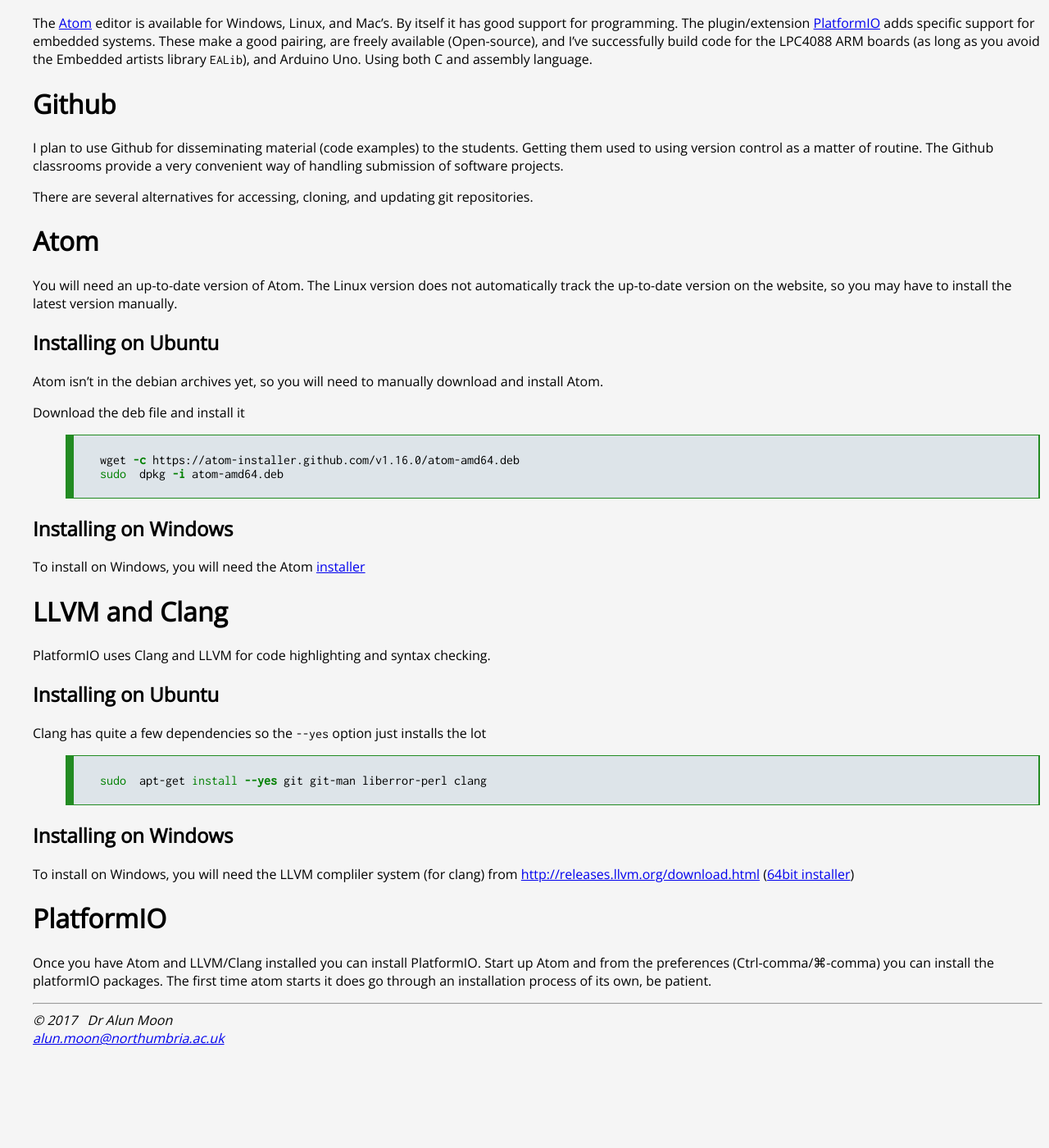
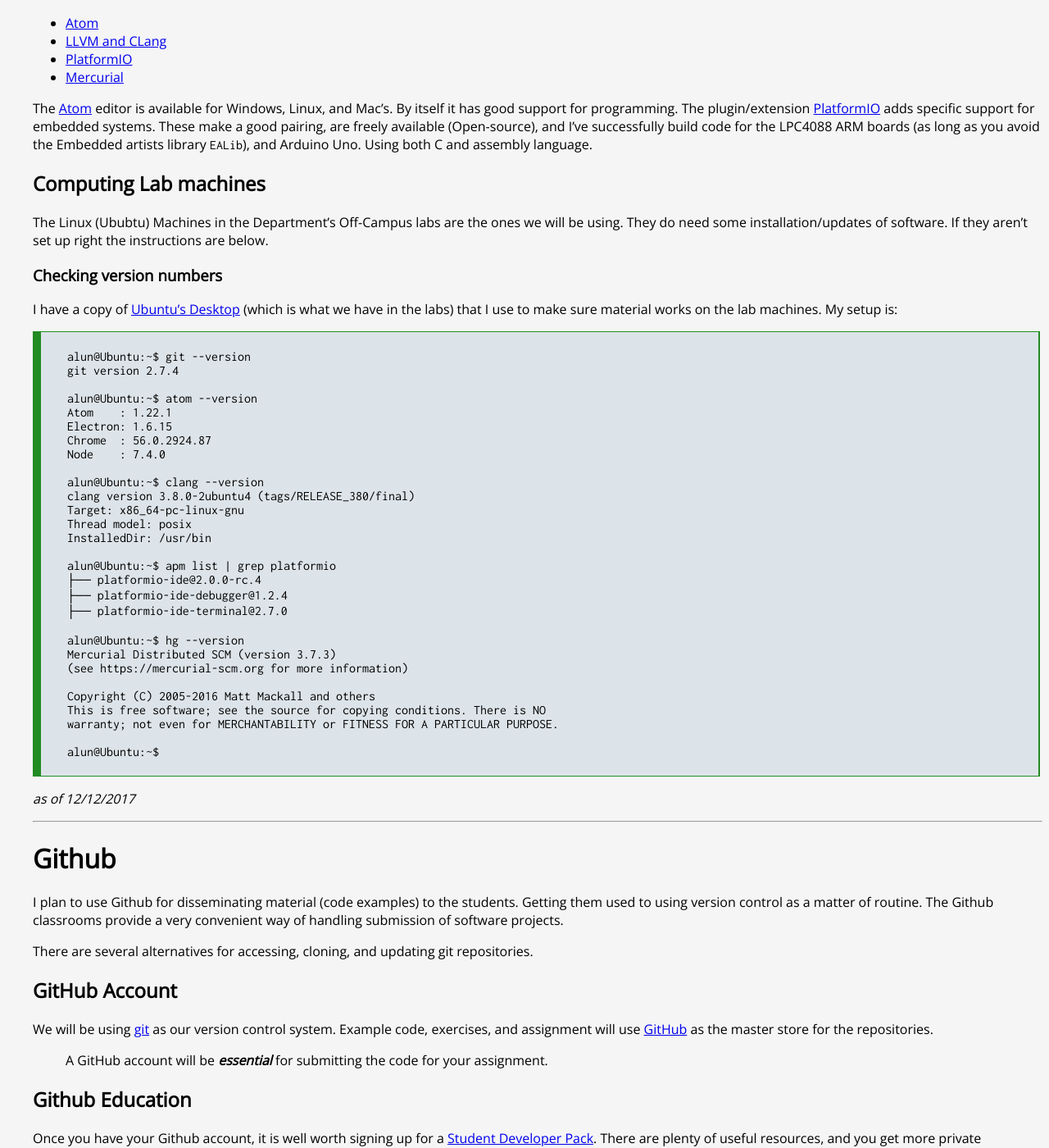
Before and after one commit to kf5011/kf5011.github.io, a Jekyll site: the page built from platform.md, in a window 1280 px wide and 1400 px high, scrolled down 212 px. Shown: the whole window at 82% size. Built offline with Jekyll 4.4.1, drawn with Linux system fonts in a browser that asks for light colours; before the commit the page ends 1497 px from its top, so only the background shows below that; some of the changed text lies outside the part shown.

Commit message:
install instructions to get ubuntu up to date

```diff
--- a/platform.md
+++ b/platform.md
@@ -1,16 +1,78 @@
 ---
 layout: default
-title: Development Platform
+title: Software Platform
 ---
 
-# Development platform
+# Software platform
+
+ * [Atom](#atom)
+ * [LLVM and CLang](#llvm-and-clang)
+ * [PlatformIO](#platformio)
+ * [Mercurial](#mercurial)
 
 The [Atom](http://atom.io) editor is available for Windows, Linux, and Mac's.  By itself it has good support for programming.   The plugin/extension [PlatformIO](http://platformIO.org) adds specific support for embedded systems.  These make a good pairing, are freely available (Open-source), and I've successfully build code for the LPC4088 ARM boards (as long as you avoid the Embedded artists library `EALib`), and Arduino Uno.  Using both C and assembly language.
+
+## Computing Lab machines
+The Linux (Ububtu)  Machines in the Department's Off-Campus labs are the ones we will be using.  They do need some installation/updates of software.   If they aren't set up right the instructions are below.
+
+### Checking version numbers
+I have a copy of [Ubuntu's Desktop](https://www.ubuntu.com/download/desktop) (which is what we have in the labs) that I use to make sure material works on the lab machines.   My setup is:
+
+    alun@Ubuntu:~$ git --version
+    git version 2.7.4
+
+    alun@Ubuntu:~$ atom --version
+    Atom    : 1.22.1
+    Electron: 1.6.15
+    Chrome  : 56.0.2924.87
+    Node    : 7.4.0
+
+    alun@Ubuntu:~$ clang --version
+    clang version 3.8.0-2ubuntu4 (tags/RELEASE_380/final)
+    Target: x86_64-pc-linux-gnu
+    Thread model: posix
+    InstalledDir: /usr/bin
+
+    alun@Ubuntu:~$ apm list | grep platformio
+    ├── platformio-ide@2.0.0-rc.4
+    ├── platformio-ide-debugger@1.2.4
+    ├── platformio-ide-terminal@2.7.0
+
+    alun@Ubuntu:~$ hg --version
+    Mercurial Distributed SCM (version 3.7.3)
+    (see https://mercurial-scm.org for more information)
+
+    Copyright (C) 2005-2016 Matt Mackall and others
+    This is free software; see the source for copying conditions. There is NO
+    warranty; not even for MERCHANTABILITY or FITNESS FOR A PARTICULAR PURPOSE.
+
+    alun@Ubuntu:~$
+{: .example}
+_as of 12/12/2017_
+
+---
 
 # Github
 I plan to use Github for disseminating material (code examples) to the students.  Getting them used to using version control as a matter of routine.  The  Github classrooms provide a very convenient way of handling submission of software projects.
 
 There are several alternatives for accessing, cloning, and updating git repositories.
+
+## GitHub Account
+We will be using [git](https://git-scm.com/) as our version control system.  Example code, exercises, and assignment will use [GitHub](https://github.com/)
+as the master store for the repositories.
+
+> A GitHub account will be __*essential*__ for submitting the code for your assignment.
+
+## Github Education
+Once you have your Github account, it is well worth signing up for a [Student Developer Pack](https://education.github.com/pack).  There are plenty of useful resources, and you get more private repositories for your account.
+
+## On Ubuntu
+To install on ubuntu
+
+    sudo apt install git
+{: .example}
+
+---
 
 # Atom
 You will need an up-to-date version of Atom.  The Linux version does not automatically track the up-to-date version on the website, so you may have to install the latest version manually.
@@ -18,30 +80,55 @@ You will need an up-to-date version of Atom.  The Linux version does not automat
 ## Installing on Ubuntu
 Atom isn't in the debian archives yet, so you will need to manually download and install Atom.
 
-Download the deb file and install it
-{% highlight bash %}
-wget -c https://atom-installer.github.com/v1.16.0/atom-amd64.deb
-sudo  dpkg -i atom-amd64.deb
-{% endhighlight %}{: .example}
+Download the deb file and install it.  To get the link go to the [releases page](https://github.com/atom/atom/releases/latest) and copy the link address for the `.deb` file.
+
+    wget  https://github.com/atom/atom/releases/download/v1.22.1/atom-amd64.deb
+    sudo  dpkg -i atom-amd64.deb
+{: .example}
 
 ## Installing on Windows
 To install on Windows, you will need
  the Atom [installer](https://atom.io/download/windows_x64)
 
+---
+
 # LLVM and Clang
 PlatformIO uses Clang and LLVM for code highlighting and syntax checking.
+
 ## Installing on Ubuntu
-
 Clang has quite a few dependencies so the  `--yes` option
 just installs the lot
-{% highlight bash %}
-sudo  apt-get install --yes git git-man liberror-perl clang
-{% endhighlight %}{: .example}
+
+    sudo  apt install --yes  clang
+{: .example}
 
 ## Installing on Windows
 To install on Windows, you will need  the LLVM compliler system (for clang) from [http://releases.llvm.org/download.html](http://releases.llvm.org/download.html) ([64bit installer](http://releases.llvm.org/4.0.0/LLVM-4.0.0-win64.exe))
 
+---
 
 # PlatformIO
 Once you have Atom and LLVM/Clang installed you can install PlatformIO.
+
 Start up Atom and from the preferences (Ctrl-comma/⌘-comma) you can install the platformIO packages.   The first time atom starts it does go through an installation process of its own, be patient.
+
+## Command line
+Atom has a command line package manager `apm` you can install the PlatformIO package with
+
+    apm install platformio-ide
+{: .example}
+Note on Unixes you don't need to use `sudo`
+
+---
+
+# Mercurial
+The [MBED libraries](https://os.mbed.com/code) use [Mercuial](https://www.mercurial-scm.org/) as their version control system.  If you have mercurial installed, PlatformIO can automatically download libraries from the MBED site.
+
+## Installing on Ubuntu
+For Ubuntu
+
+    sudo  apt install mercurial
+{: .example}
+
+## Other OSes
+The Mercurial website has downloads for other Operating Systems.
```
